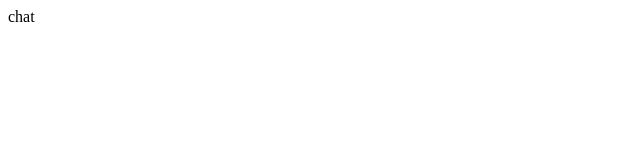
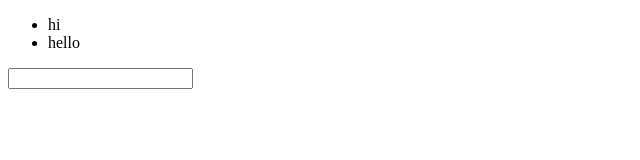
Before and after one commit to jidemusty/vue-socketio-chat, a website: page index.html in a window 1280 px wide. Shown: the whole page, without its empty margins (0-640 px from the left). Drawn offline with nearby package versions, Linux system fonts and the light colour scheme.

Commit message:
vue setup

```diff
--- a/index.html
+++ b/index.html
@@ -5,6 +5,30 @@
         <title>Vue Chat</title>
     </head>
     <body>
-        chat
+        <div class="chat">
+            <ul>
+                <li v-for="message in messages">
+                    {{ message }}
+                </li>
+            </ul>
+
+            <input type="text" v-model="message" />
+
+        </div>
+
+        <script src="https://cdnjs.cloudflare.com/ajax/libs/vue/2.5.2/vue.min.js"></script>
+
+        <script>
+            new Vue({
+                el: ".chat",
+                data: {
+                    message: '',
+                    messages: [
+                        'hi',
+                        'hello'
+                    ]
+                }
+            })
+        </script>
     </body>
 </html>
```
